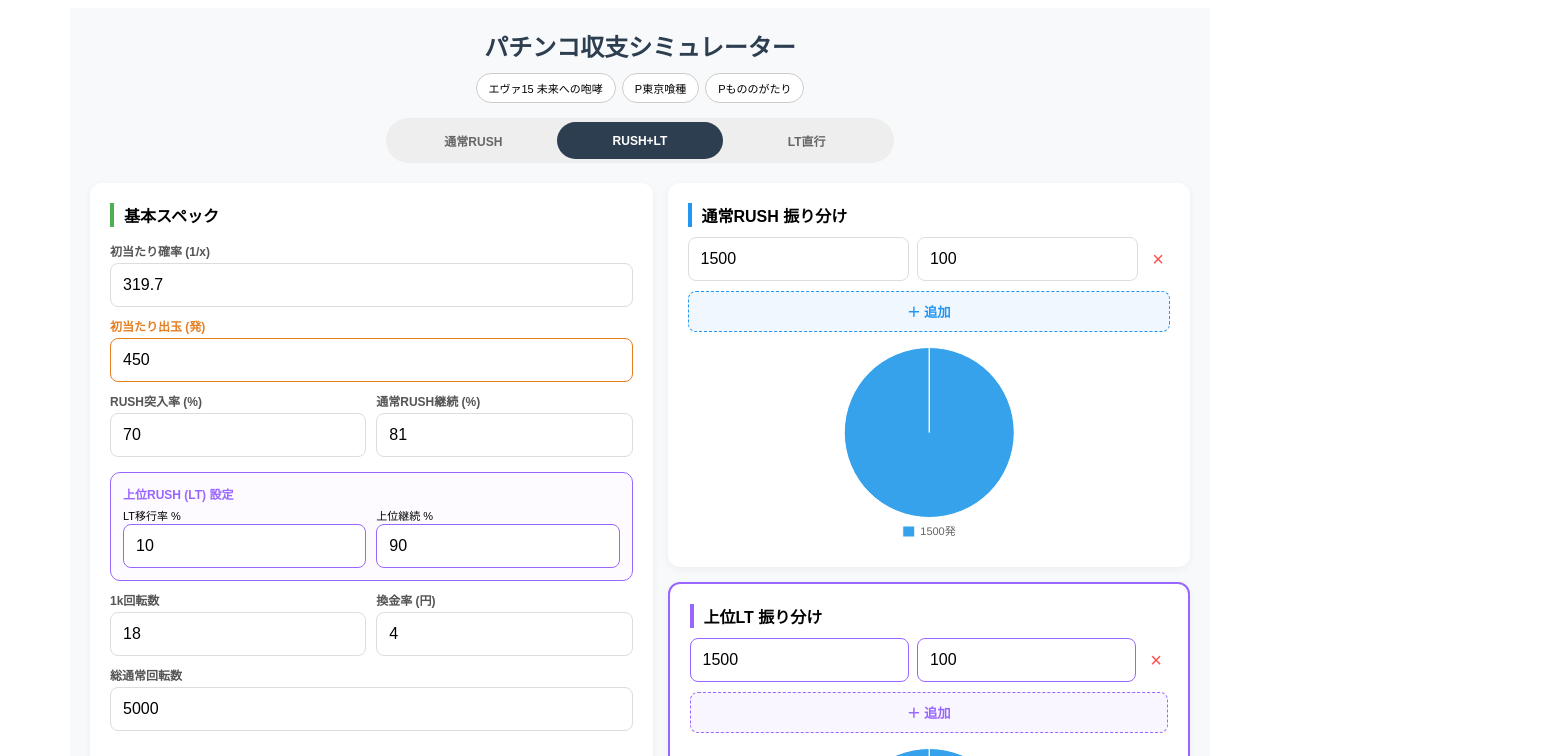
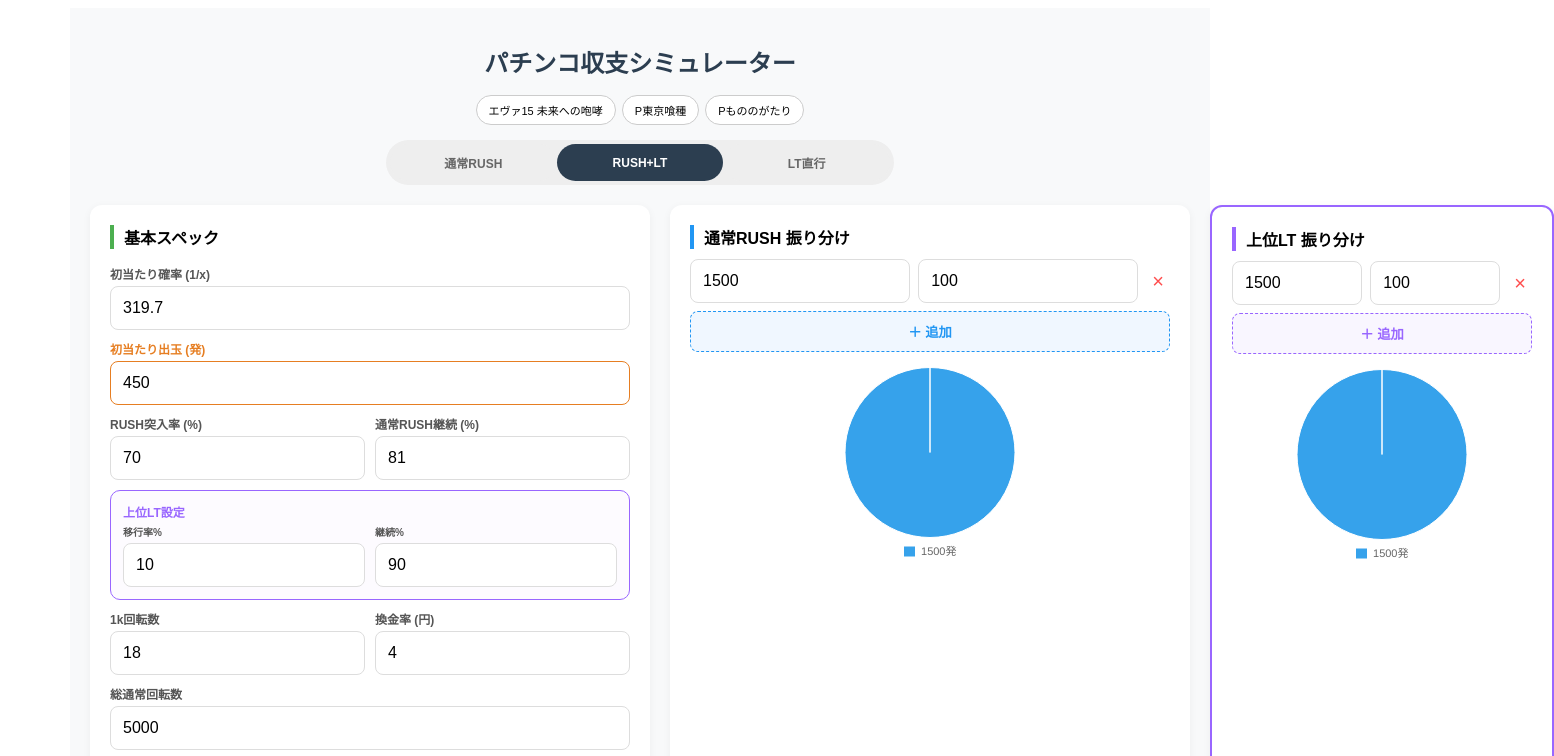
Before and after one commit to 5424076ktbya/web_final_report, a React (Vite) app: page / in a window 1280 px wide. Both pictures are taken after a click on the button "RUSH+LT". Shown: the top 756 px of the page, 1554 px wide, since content can reach past the window. Built offline with nearby package versions, Linux system fonts and the light colour scheme.

Commit message:
Add files via upload

```diff
--- a/src/App.jsx
+++ b/src/App.jsx
@@ -4,37 +4,9 @@ import ResultChart from "./ResultChart";
 import PieDist from "./PieDist";
 
 const PRESETS = {
-  eva15: {
-    name: "エヴァ15 未来への咆哮",
-    hitProb: 319.7, rushRate: 70, continueRate: 81, firstBonus: 450,
-    payouts: [{ balls: 1500, rate: 100 }],
-    mode: 0
-  },
-  tokyoguru: {
-    name: "P東京喰種",
-    hitProb: 399.9,
-    rushRate: 51,
-    firstBonus: 1500,
-    upperPayouts: [
-      { balls: 3000, rate: 97 },
-      { balls: 6000, rate: 3 }
-    ],
-    ltContinueRate: 75,
-    mode: 2
-  },
-  mononogatari: {
-    name: "Pもののがたり",
-    hitProb: 149.9,
-    rushRate: 25.5,
-    firstBonus: 300,
-    upperPayouts: [
-      { balls: 1500, rate: 50 },
-      { balls: 3000, rate: 25 },
-      { balls: 6000, rate: 25 }
-    ],
-    ltContinueRate: 73,
-    mode: 2
-  }
+  eva15: { name: "エヴァ15 未来への咆哮", hitProb: 319.7, rushRate: 70, continueRate: 81, firstBonus: 450, payouts: [{ balls: 1500, rate: 100 }], mode: 0 },
+  tokyoguru: { name: "P東京喰種", hitProb: 399.9, rushRate: 51, firstBonus: 1500, upperPayouts: [{ balls: 3000, rate: 97 }, { balls: 6000, rate: 3 }], ltContinueRate: 75, mode: 2 },
+  mononogatari: { name: "Pもののがたり", hitProb: 149.9, rushRate: 25.5, firstBonus: 300, upperPayouts: [{ balls: 1500, rate: 50 }, { balls: 3000, rate: 25 }, { balls: 6000, rate: 25 }], ltContinueRate: 73, mode: 2 }
 };
 
 export default function App() {
@@ -52,32 +24,14 @@ export default function App() {
   const [upperPayouts, setUpperPayouts] = useState([{ balls: 1500, rate: 100 }]);
   const [result, setResult] = useState(null);
 
-  const [isMobile, setIsMobile] = useState(false);
-
-  useEffect(() => {
-    // 判定幅を少し広めの900pxに設定（高解像度スマホ対策）
-    const handleResize = () => setIsMobile(window.innerWidth < 900);
-    handleResize();
-    window.addEventListener("resize", handleResize);
-    return () => window.removeEventListener("resize", handleResize);
-  }, []);
-
   const applyPreset = (key) => {
     const p = PRESETS[key];
     if (!p) return;
-    setHitProb(p.hitProb);
-    setRushRate(p.rushRate);
-    setFirstBonus(p.firstBonus);
-    setMode(p.mode);
+    setHitProb(p.hitProb); setRushRate(p.rushRate); setFirstBonus(p.firstBonus); setMode(p.mode);
     if (p.mode === 2) {
-      setUpperPayouts([...p.upperPayouts]);
-      setLtContinueRate(p.ltContinueRate);
-      setLtEntryRate(100);
-      setContinueRate(0);
-      setPayouts([{ balls: 1500, rate: 100 }]);
+      setUpperPayouts([...p.upperPayouts]); setLtContinueRate(p.ltContinueRate); setLtEntryRate(100); setContinueRate(0); setPayouts([{ balls: 1500, rate: 100 }]);
     } else {
-      setPayouts([...p.payouts]);
-      setContinueRate(p.continueRate || 81);
+      setPayouts([...p.payouts]); setContinueRate(p.continueRate || 81);
       if (p.upperPayouts) setUpperPayouts([...p.upperPayouts]);
       if (p.ltContinueRate) setLtContinueRate(p.ltContinueRate);
       if (p.ltEntryRate) setLtEntryRate(p.ltEntryRate || 0);
@@ -98,144 +52,113 @@ export default function App() {
     setResult(data);
   };
 
-  // --- スタイル定義 ---
-  const inputStyle = { width: "100%", padding: "12px", borderRadius: "8px", border: "1px solid #ddd", fontSize: "16px", boxSizing: "border-box" };
-  const labelStyle = { display: "block", fontSize: "12px", fontWeight: "bold", color: "#555", marginBottom: "4px" };
+  return (
+    <div className="container">
+      {/* CSSをここに直接埋め込みます。これが一番確実です。 */}
+      <style>{`
+        .container { padding: 20px; max-width: 1100px; margin: 0 auto; font-family: sans-serif; background-color: #f8f9fa; min-height: 100vh; }
+        header { text-align: center; margin-bottom: 20px; }
+        .main-layout { display: flex; gap: 20px; margin-bottom: 20px; flex-wrap: wrap; }
+        .card { background: #fff; padding: 20px; border-radius: 12px; box-shadow: 0 2px 8px rgba(0,0,0,0.05); box-sizing: border-box; }
 
-  // スマホ時は flex-basis: 100% を指定して強制的に1列にする
-  const cardStyle = {
-    backgroundColor: "#fff",
-    padding: isMobile ? "15px" : "20px",
-    borderRadius: "12px",
-    boxShadow: "0 2px 8px rgba(0,0,0,0.05)",
-    boxSizing: "border-box",
-    flex: isMobile ? "0 0 100%" : "1",
-    minWidth: isMobile ? "100%" : "300px"
-  };
+        /* PC設定 */
+        .card-spec { flex: 1; min-width: 400px; }
+        .card-dist-container { flex: 1; min-width: 400px; display: flex; flexDirection: column; gap: 20px; }
 
-  const getBtnStyle = (active) => ({
-    padding: "10px", borderRadius: "20px", border: "none", cursor: "pointer", fontWeight: "bold", transition: "0.3s",
-    background: active ? "#2c3e50" : "#eee", color: active ? "white" : "#666", flex: 1, fontSize: "12px"
-  });
+        /* スマホ設定（強制的に100%にする） */
+        @media (max-width: 900px) {
+          .container { padding: 10px; }
+          .card-spec, .card-dist-container { flex: 0 0 100% !important; min-width: 100% !important; }
+          .main-layout { flex-direction: column !important; }
+        }
 
-  return (
-    <div style={{ padding: isMobile ? "10px" : "20px", maxWidth: "1100px", margin: "0 auto", fontFamily: "sans-serif", backgroundColor: "#f8f9fa", minHeight: "100vh" }}>
-      <header style={{ textAlign: "center", marginBottom: "20px" }}>
-        <h1 style={{ margin: "0 0 10px 0", color: "#2c3e50", fontSize: isMobile ? "20px" : "24px" }}>パチンコ収支シミュレーター</h1>
+        .input-group { display: grid; grid-template-columns: 1fr 1fr; gap: 10px; }
+        input { width: 100%; padding: 12px; border-radius: 8px; border: 1px solid #ddd; font-size: 16px; box-sizing: border-box; }
+        label { display: block; font-size: 12px; font-weight: bold; color: #555; margin-bottom: 4px; }
+        .btn-mode-container { display: flex; background: #eee; padding: 4px; border-radius: 30px; max-width: 500px; margin: 0 auto; }
+        .btn-mode { padding: 10px; border-radius: 20px; border: none; cursor: pointer; font-weight: bold; flex: 1; font-size: 12px; background: #eee; color: #666; }
+        .btn-mode.active { background: #2c3e50; color: white; }
+        .btn-simulate { width: 100%; padding: 18px; font-size: 18px; font-weight: bold; border-radius: 50px; border: none; background: #2c3e50; color: white; cursor: pointer; margin-bottom: 30px; }
+      `}</style>
+
+      <header>
+        <h1 style={{fontSize: "24px", color: "#2c3e50"}}>パチンコ収支シミュレーター</h1>
         <div style={{ display: "flex", flexWrap: "wrap", gap: "6px", justifyContent: "center", marginBottom: "15px" }}>
           {Object.keys(PRESETS).map(key => (
-            <button key={key} onClick={() => applyPreset(key)} style={{padding: "6px 12px", borderRadius: "15px", border: "1px solid #ccc", background: "#fff", fontSize: "11px", cursor: "pointer"}}>
-              {PRESETS[key].name}
-            </button>
+            <button key={key} onClick={() => applyPreset(key)} style={{padding: "6px 12px", borderRadius: "15px", border: "1px solid #ccc", background: "#fff", fontSize: "11px"}}>{PRESETS[key].name}</button>
           ))}
         </div>
-        <div style={{ display: "flex", background: "#eee", padding: "4px", borderRadius: "30px", maxWidth: "500px", margin: "0 auto" }}>
-          <button onClick={() => setMode(0)} style={getBtnStyle(mode === 0)}>通常RUSH</button>
-          <button onClick={() => setMode(1)} style={getBtnStyle(mode === 1)}>RUSH+LT</button>
-          <button onClick={() => setMode(2)} style={getBtnStyle(mode === 2)}>LT直行</button>
+        <div className="btn-mode-container">
+          <button className={`btn-mode ${mode === 0 ? "active" : ""}`} onClick={() => setMode(0)}>通常RUSH</button>
+          <button className={`btn-mode ${mode === 1 ? "active" : ""}`} onClick={() => setMode(1)}>RUSH+LT</button>
+          <button className={`btn-mode ${mode === 2 ? "active" : ""}`} onClick={() => setMode(2)}>LT直行</button>
         </div>
       </header>
 
-      {/* メインレイアウト：Flexboxに変更し、方向を制御 */}
-      <div style={{
-        display: "flex",
-        flexDirection: isMobile ? "column" : "row",
-        gap: "15px",
-        marginBottom: "20px",
-        flexWrap: "wrap"
-      }}>
+      <div className="main-layout">
         {/* 基本スペック */}
-        <div style={cardStyle}>
-          <h3 style={{ marginTop: 0, borderLeft: "4px solid #4CAF50", paddingLeft: "10px", fontSize: "16px", marginBottom: "15px" }}>基本スペック</h3>
-          <div style={{ display: "grid", gridTemplateColumns: "1fr 1fr", gap: "10px" }}>
-            <div style={{ gridColumn: "span 2" }}>
-              <label style={labelStyle}>初当たり確率 (1/x)</label>
-              <input type="number" value={hitProb} onChange={e => setHitProb(e.target.value)} style={inputStyle} />
-            </div>
-            <div style={{ gridColumn: "span 2" }}>
-              <label style={{ ...labelStyle, color: "#e67e22" }}>初当たり出玉 (発)</label>
-              <input type="number" value={firstBonus} onChange={e => setFirstBonus(e.target.value)} style={{ ...inputStyle, borderColor: "#e67e22" }} />
-            </div>
-            <div><label style={labelStyle}>RUSH突入率 (%)</label><input type="number" value={rushRate} onChange={e => setRushRate(e.target.value)} style={inputStyle} /></div>
-            {mode !== 2 && (
-              <div><label style={labelStyle}>通常RUSH継続 (%)</label><input type="number" value={continueRate} onChange={e => setContinueRate(e.target.value)} style={inputStyle} /></div>
-            )}
+        <div className="card card-spec">
+          <h3 style={{ marginTop: 0, borderLeft: "4px solid #4CAF50", paddingLeft: "10px", fontSize: "16px" }}>基本スペック</h3>
+          <div className="input-group">
+            <div style={{ gridColumn: "span 2" }}><label>初当たり確率 (1/x)</label><input type="number" value={hitProb} onChange={e => setHitProb(e.target.value)} /></div>
+            <div style={{ gridColumn: "span 2" }}><label style={{color: "#e67e22"}}>初当たり出玉 (発)</label><input type="number" value={firstBonus} onChange={e => setFirstBonus(e.target.value)} style={{borderColor: "#e67e22"}} /></div>
+            <div><label>RUSH突入率 (%)</label><input type="number" value={rushRate} onChange={e => setRushRate(e.target.value)} /></div>
+            {mode !== 2 && (<div><label>通常RUSH継続 (%)</label><input type="number" value={continueRate} onChange={e => setContinueRate(e.target.value)} /></div>)}
             {mode !== 0 && (
-              <div style={{ gridColumn: "span 2", padding: "12px", backgroundColor: "#fdfbff", border: "1px solid #9966FF", borderRadius: "10px", marginTop: "5px" }}>
-                <label style={{ ...labelStyle, color: "#9966FF" }}>上位RUSH (LT) 設定</label>
+              <div style={{ gridColumn: "span 2", padding: "12px", backgroundColor: "#fdfbff", border: "1px solid #9966FF", borderRadius: "10px" }}>
+                <label style={{color: "#9966FF"}}>上位LT設定</label>
                 <div style={{ display: "flex", gap: "10px" }}>
-                  {mode === 1 && (
-                    <div style={{ flex: 1 }}><label style={{ fontSize: "11px" }}>LT移行率 %</label><input type="number" value={ltEntryRate} onChange={e => setLtEntryRate(e.target.value)} style={{...inputStyle, borderColor: "#9966FF"}} /></div>
-                  )}
-                  <div style={{ flex: 1 }}><label style={{ fontSize: "11px" }}>上位継続 %</label><input type="number" value={ltContinueRate} onChange={e => setLtContinueRate(e.target.value)} style={{...inputStyle, borderColor: "#9966FF"}} /></div>
+                  {mode === 1 && <div style={{flex:1}}><label style={{fontSize:"10px"}}>移行率%</label><input type="number" value={ltEntryRate} onChange={e => setLtEntryRate(e.target.value)} /></div>}
+                  <div style={{flex:1}}><label style={{fontSize:"10px"}}>継続%</label><input type="number" value={ltContinueRate} onChange={e => setLtContinueRate(e.target.value)} /></div>
                 </div>
               </div>
             )}
-            <div><label style={labelStyle}>1k回転数</label><input type="number" value={border} onChange={e => setBorder(e.target.value)} style={inputStyle} /></div>
-            <div><label style={labelStyle}>換金率 (円)</label><input type="number" step="0.1" value={exchangeRate} onChange={e => setExchangeRate(e.target.value)} style={inputStyle} /></div>
-            <div style={{ gridColumn: "span 2" }}><label style={labelStyle}>総通常回転数</label><input type="number" value={totalSpins} onChange={e => setTotalSpins(e.target.value)} style={inputStyle} /></div>
+            <div><label>1k回転数</label><input type="number" value={border} onChange={e => setBorder(e.target.value)} /></div>
+            <div><label>換金率 (円)</label><input type="number" step="0.1" value={exchangeRate} onChange={e => setExchangeRate(e.target.value)} /></div>
+            <div style={{ gridColumn: "span 2" }}><label>総通常回転数</label><input type="number" value={totalSpins} onChange={e => setTotalSpins(e.target.value)} /></div>
           </div>
         </div>
 
-        {/* 振り分け設定：ここも100%幅を担保 */}
-        <div style={{
-          display: "flex",
-          flexDirection: "column",
-          gap: "15px",
-          flex: isMobile ? "0 0 100%" : "1"
-        }}>
+        {/* 振り分け */}
+        <div className="card-dist-container">
           {mode !== 2 && (
-            <div style={cardStyle}>
+            <div className="card">
               <h3 style={{ margin: "0 0 10px 0", borderLeft: "4px solid #2196F3", paddingLeft: "10px", fontSize: "16px" }}>通常RUSH 振り分け</h3>
-              <div style={{ marginBottom: "10px" }}>
               {payouts.map((p, i) => (
                 <div key={i} style={{ display: "flex", gap: "8px", marginBottom: "8px" }}>
-                    <input type="number" value={p.balls} placeholder="玉" onChange={e => { const n = [...payouts]; n[i].balls = e.target.value; setPayouts(n) }} style={inputStyle} />
-                    <input type="number" value={p.rate} placeholder="%" onChange={e => { const n = [...payouts]; n[i].rate = e.target.value; setPayouts(n) }} style={inputStyle} />
+                  <input type="number" value={p.balls} placeholder="玉" onChange={e => { const n = [...payouts]; n[i].balls = e.target.value; setPayouts(n) }} />
+                  <input type="number" value={p.rate} placeholder="%" onChange={e => { const n = [...payouts]; n[i].rate = e.target.value; setPayouts(n) }} />
                   <button onClick={() => removeRow(setPayouts, payouts, i)} style={{ color: "#ff4d4d", border: "none", background: "none", fontSize: "20px" }}>×</button>
                 </div>
               ))}
-              </div>
-              <button onClick={() => addRow(setPayouts, payouts)} style={{ width: "100%", padding: "10px", border: "1px dashed #2196F3", background: "#f0f7ff", color: "#2196F3", borderRadius: "8px", cursor: "pointer", fontWeight: "bold" }}>＋ 追加</button>
+              <button onClick={() => addRow(setPayouts, payouts)} style={{ width: "100%", padding: "10px", border: "1px dashed #2196F3", background: "#f0f7ff", color: "#2196F3", borderRadius: "8px", fontWeight: "bold" }}>＋ 追加</button>
               <PieDist dist={payouts} />
             </div>
           )}
-
           {mode !== 0 && (
-            <div style={{ ...cardStyle, border: "2px solid #9966FF" }}>
+            <div className="card" style={{border: "2px solid #9966FF"}}>
               <h3 style={{ margin: "0 0 10px 0", borderLeft: "4px solid #9966FF", paddingLeft: "10px", fontSize: "16px" }}>上位LT 振り分け</h3>
-              <div style={{ marginBottom: "10px" }}>
               {upperPayouts.map((p, i) => (
                 <div key={i} style={{ display: "flex", gap: "8px", marginBottom: "8px" }}>
-                    <input type="number" value={p.balls} placeholder="玉" onChange={e => { const n = [...upperPayouts]; n[i].balls = e.target.value; setUpperPayouts(n) }} style={{...inputStyle, borderColor: "#9966FF"}} />
-                    <input type="number" value={p.rate} placeholder="%" onChange={e => { const n = [...upperPayouts]; n[i].rate = e.target.value; setUpperPayouts(n) }} style={{...inputStyle, borderColor: "#9966FF"}} />
+                  <input type="number" value={p.balls} placeholder="玉" onChange={e => { const n = [...upperPayouts]; n[i].balls = e.target.value; setUpperPayouts(n) }} />
+                  <input type="number" value={p.rate} placeholder="%" onChange={e => { const n = [...upperPayouts]; n[i].rate = e.target.value; setUpperPayouts(n) }} />
                   <button onClick={() => removeRow(setUpperPayouts, upperPayouts, i)} style={{ color: "#ff4d4d", border: "none", background: "none", fontSize: "20px" }}>×</button>
                 </div>
               ))}
-              </div>
-              <button onClick={() => addRow(setUpperPayouts, upperPayouts)} style={{ width: "100%", padding: "10px", border: "1px dashed #9966FF", background: "#f9f6ff", color: "#9966FF", borderRadius: "8px", cursor: "pointer", fontWeight: "bold" }}>＋ 追加</button>
+              <button onClick={() => addRow(setUpperPayouts, upperPayouts)} style={{ width: "100%", padding: "10px", border: "1px dashed #9966FF", background: "#f9f6ff", color: "#9966FF", borderRadius: "8px", fontWeight: "bold" }}>＋ 追加</button>
               <PieDist dist={upperPayouts} />
             </div>
           )}
         </div>
       </div>
 
-      <button onClick={handleSimulate} style={{ width: "100%", padding: "18px", fontSize: "18px", fontWeight: "bold", borderRadius: "50px", border: "none", backgroundColor: "#2c3e50", color: "white", cursor: "pointer", marginBottom: "30px", boxShadow: "0 4px 12px rgba(0,0,0,0.1)" }}>シミュレーションを実行</button>
+      <button className="btn-simulate" onClick={handleSimulate}>シミュレーションを実行</button>
 
-      {/* 結果表示 */}
       {result && result.history && (
-        <div style={{ backgroundColor: "#fff", padding: isMobile ? "15px" : "20px", borderRadius: "16px", boxShadow: "0 10px 25px rgba(0,0,0,0.05)" }}>
+        <div className="card" style={{borderRadius: "16px"}}>
           <h3 style={{ textAlign: "center", marginTop: 0, fontSize: "16px" }}>差玉収支スランプグラフ</h3>
           <ResultChart slumpData={result.history} />
-
-          <div style={{
-            display: "grid",
-            gridTemplateColumns: isMobile ? "1fr 1fr" : "repeat(auto-fit, minmax(140px, 1fr))",
-            gap: "10px",
-            marginTop: "20px",
-            borderTop: "1px solid #eee",
-            paddingTop: "15px"
-          }}>
+          <div style={{ display: "grid", gridTemplateColumns: "1fr 1fr", gap: "10px", marginTop: "20px", borderTop: "1px solid #eee", paddingTop: "15px" }}>
              <StatBox label="初当たり" value={`${result.stats.jackpotCounts}回`} />
              <StatBox label="最大連チャン" value={`${result.stats.maxCombo}連`} color="#e74c3c" />
              <StatBox label="最大獲得玉" value={`${Number(result.stats.maxJackpotBalls).toLocaleString()}発`} color="#f39c12" />
@@ -251,13 +174,7 @@ export default function App() {
 
 function StatBox({ label, value, color = "#2c3e50", highlight = false }) {
   return (
-    <div style={{
-      textAlign: "center",
-      background: highlight ? "#f0f7ff" : "#f8f9fa",
-      padding: "12px 5px",
-      borderRadius: "12px",
-      border: highlight ? "1px solid #3498db" : "none"
-    }}>
+    <div style={{ textAlign: "center", background: highlight ? "#f0f7ff" : "#f8f9fa", padding: "12px 5px", borderRadius: "12px", border: highlight ? "1px solid #3498db" : "none" }}>
       <div style={{ fontSize: "11px", color: "#7f8c8d", marginBottom: "4px" }}>{label}</div>
       <div style={{ fontSize: "15px", fontWeight: "bold", color: color }}>{value}</div>
     </div>
```
Lines whose indentation alone changed are shown as unchanged.
